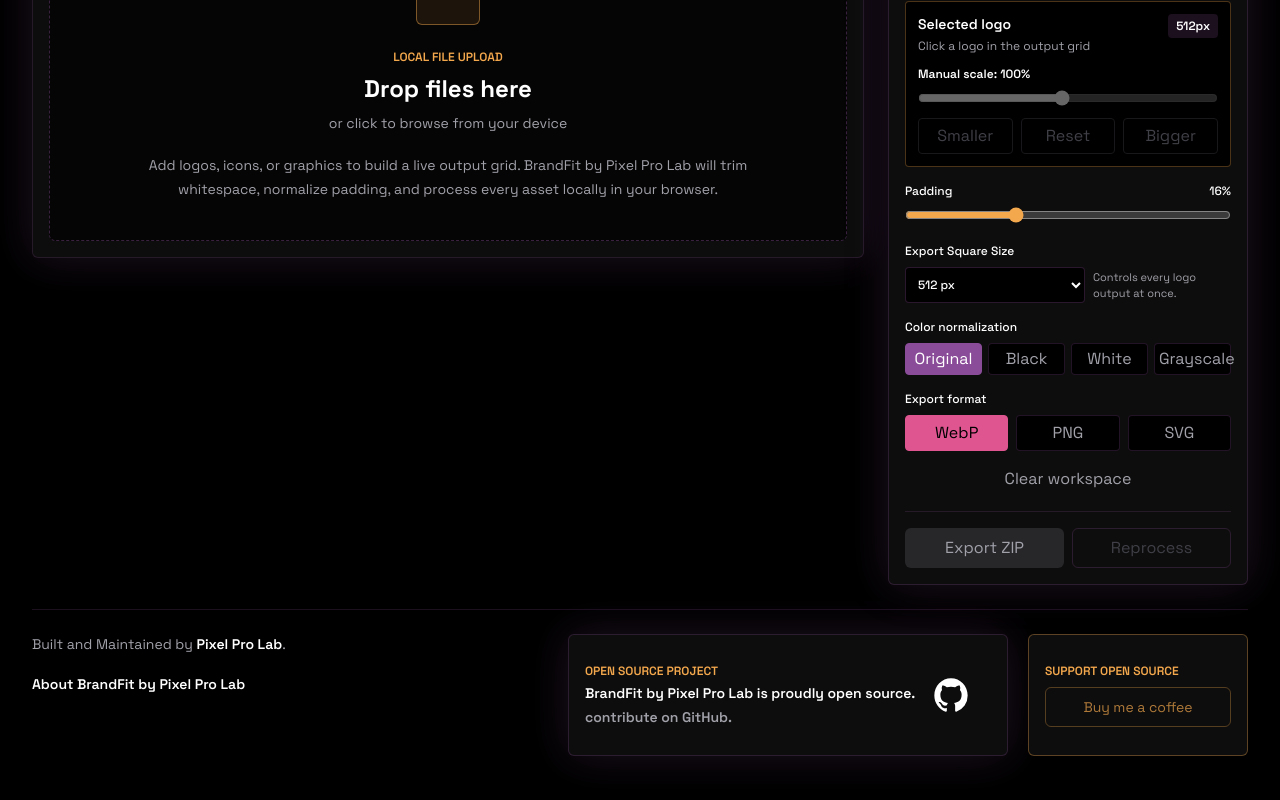
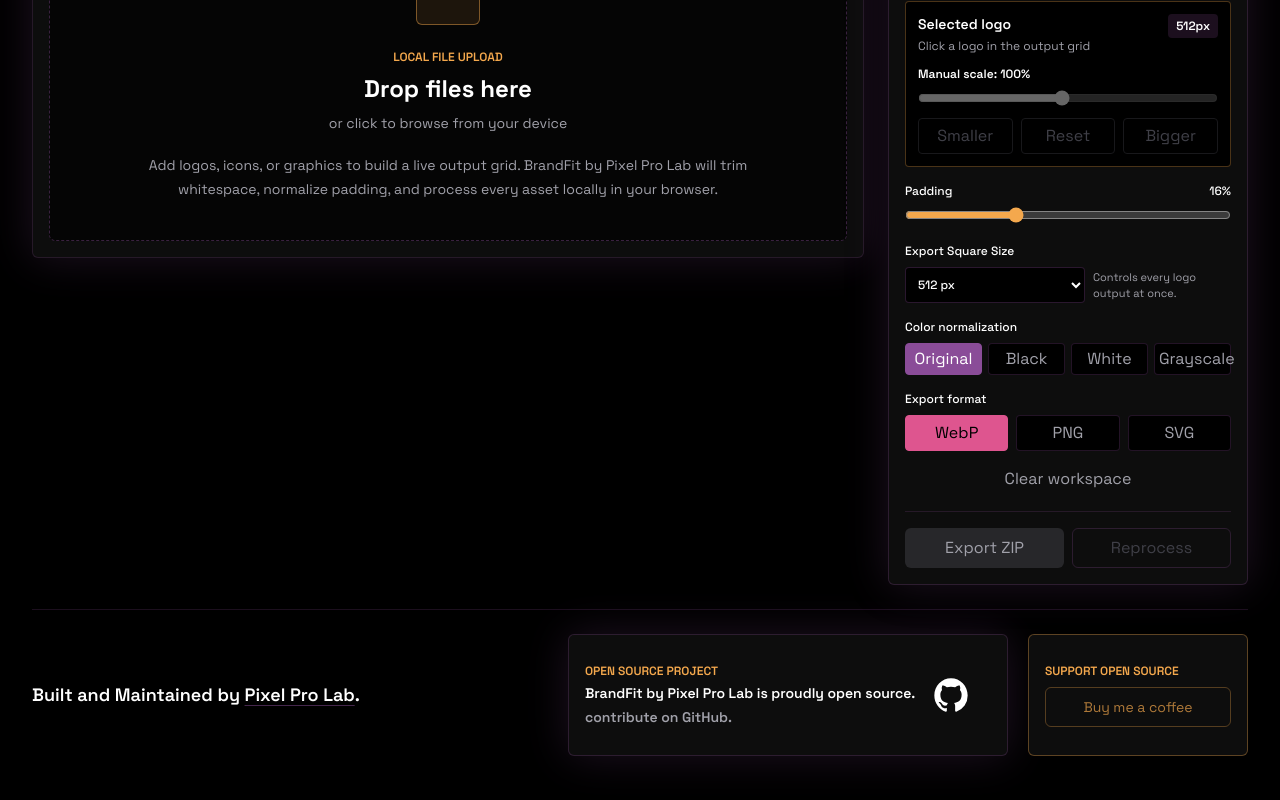
Before and after one commit to PixelProLab/BrandFit, a Next.js app: page / in a window 1280 px wide. Shown: the part 404-1204 px from the top of the page. Built offline with nearby package versions, Linux system fonts and the light colour scheme.

Commit message:
fix: polish shared footer hierarchy

```diff
--- a/components/ui/brandfit-footer.tsx
+++ b/components/ui/brandfit-footer.tsx
@@ -1,31 +1,24 @@
 "use client";
 
-import Link from "next/link";
 import type { ReactNode } from "react";
 
 export function BrandFitFooter() {
   return (
     <footer className="border-t border-brand-purple/20 py-6 text-sm text-brand-text-muted">
       <div className="grid gap-5 lg:grid-cols-[minmax(260px,1fr)_minmax(360px,440px)_220px] lg:items-stretch">
-        <div>
-          <p>
+        <div className="flex min-h-[122px] items-center">
+          <p className="text-lg font-semibold leading-7 text-brand-text-main">
             Built and Maintained by{" "}
             <a
               href="https://pixelprotocol.co"
               target="_blank"
               rel="noreferrer"
-              className="font-semibold text-brand-text-main transition hover:text-brand-pink"
+              className="text-brand-text-main underline decoration-brand-purple/50 underline-offset-4 transition hover:text-brand-pink"
             >
               Pixel Pro Lab
             </a>
             .
           </p>
-          <Link
-            href="/about"
-            className="mt-5 inline-flex font-semibold text-brand-text-main transition hover:text-brand-pink"
-          >
-            About BrandFit by Pixel Pro Lab
-          </Link>
         </div>
 
         <div className="flex min-h-[122px] rounded-md border border-brand-purple/25 bg-brand-surface px-4 py-3 shadow-brand-purple">
```
